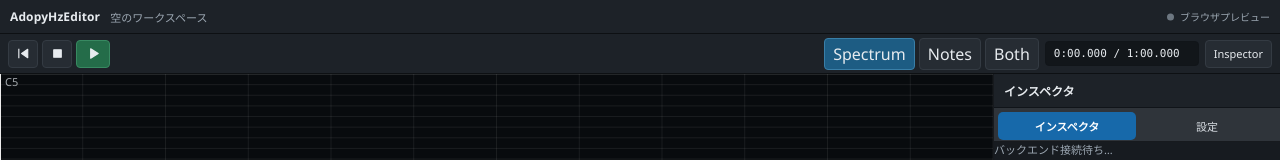
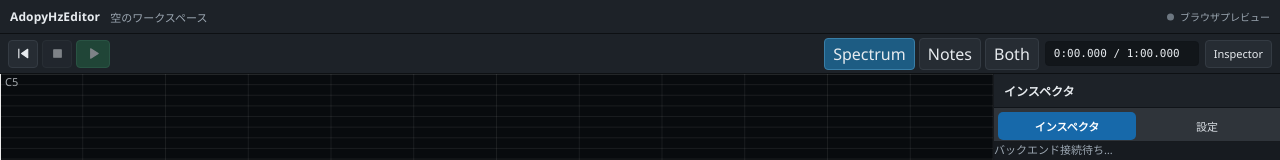
Before and after one commit to kineticnapier/AdopyHzEditor, a React (Vite) app in the folder frontend/: page / in a window 1280 px wide. Shown: the top 160 px of the page. Built offline with nearby package versions, Linux system fonts and the light colour scheme.

Commit message:
fix(ui): disable playback controls without Python connection

```diff
--- a/frontend/src/components/TopToolbar.tsx
+++ b/frontend/src/components/TopToolbar.tsx
@@ -42,8 +42,8 @@ export default function TopToolbar(p:Props){
     <div className="toolbar">
       <div className="transport-group" role="group" aria-label="再生">
         <button className="icon-button" aria-label="先頭へ移動" title="先頭へ (Home)" onClick={()=>p.onSeek(0)}><TransportIcon name="start"/></button>
-        <button className="icon-button" aria-label="停止" title="停止 (Ctrl+Space)" onClick={p.onStop}><TransportIcon name="stop"/></button>
-        <button className={p.playback.playing?"play active":"play"} aria-label={p.playback.playing?"一時停止":"再生"} aria-pressed={p.playback.playing} title="再生 / 一時停止 (Space)" onClick={p.onPlay}><TransportIcon name={p.playback.playing?"pause":"play"}/></button>
+        <button className="icon-button" aria-label="停止" title="停止 (Ctrl+Space)" disabled={!p.connected} onClick={p.onStop}><TransportIcon name="stop"/></button>
+        <button className={p.playback.playing?"play active":"play"} aria-label={p.playback.playing?"一時停止":"再生"} aria-pressed={p.playback.playing} title="再生 / 一時停止 (Space)" disabled={!p.connected} onClick={p.onPlay}><TransportIcon name={p.playback.playing?"pause":"play"}/></button>
       </div>
       <span className="toolbar-spacer"/>
       <div className="view-toggle" role="group" aria-label="表示モード">
```
